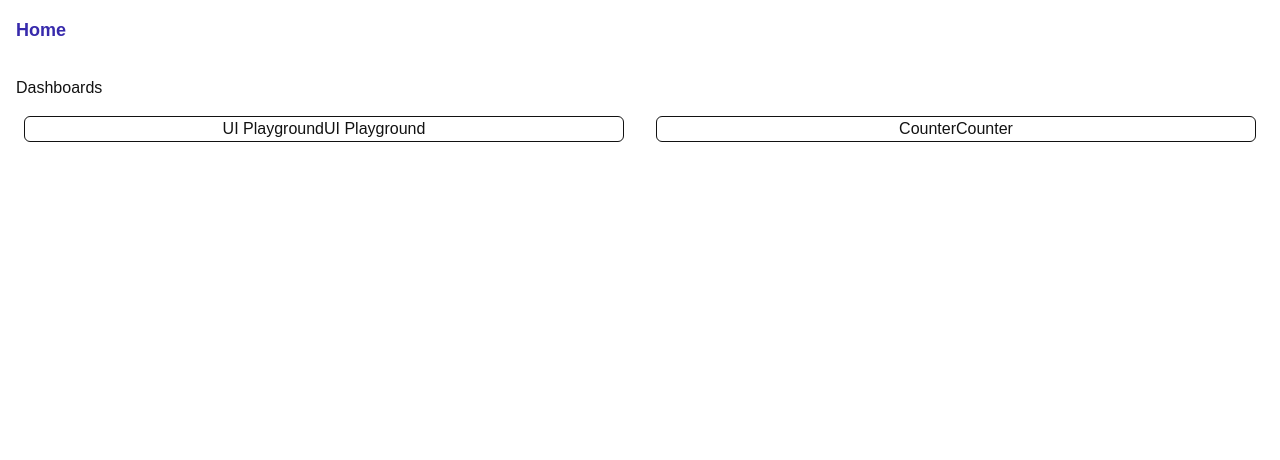
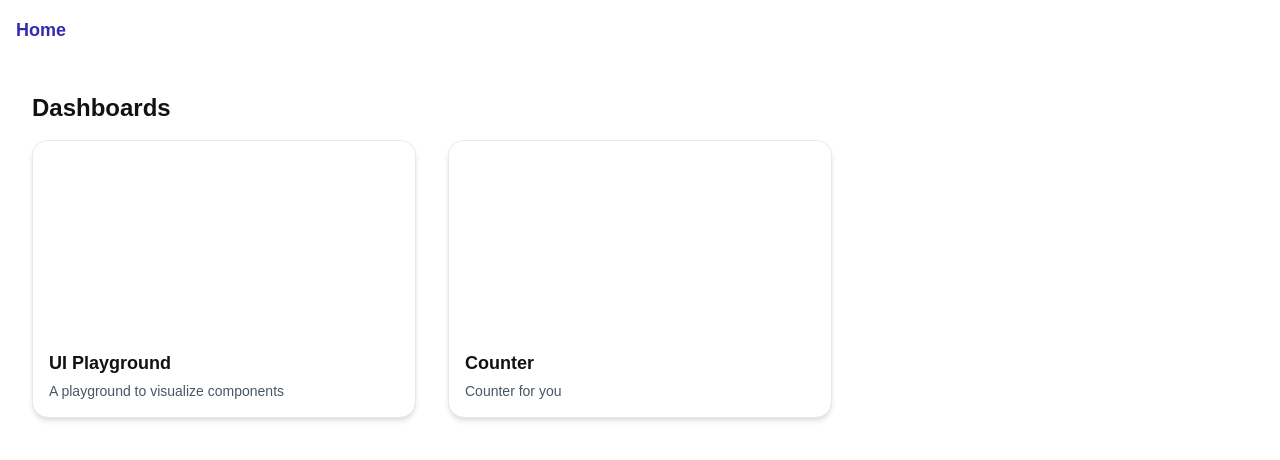
Before and after one commit to anilsworld2000/next-ui-playground, a Next.js app: page / in a window 1280 px wide. Shown: the top 460 px of the page. Built offline with nearby package versions, Linux system fonts and the light colour scheme.

Commit message:
update home page

```diff
--- a/app/page.tsx
+++ b/app/page.tsx
@@ -1,35 +1,75 @@
 "use client";
 import Link from "next/link";
+import { useState } from "react";
 
-type route = {
+type Route = {
   id: string;
   name: string;
   path: string;
+  description: string;
 };
+
 export default function Home() {
-
-  const routes: route[] = [
-    {id: '_ui_playground', name: 'UI Playground', path: '/playground' },
-    {id: '_counter', name: 'Counter', path: '/counter' },
+  const routes: Route[] = [
+    {
+      id: "_ui_playground",
+      name: "UI Playground",
+      path: "/playground",
+      description: "A playground to visualize components",
+    },
+    {
+      id: "_counter",
+      name: "Counter",
+      path: "/counter",
+      description: "Counter for you",
+    },
   ];
 
   return (
-    <div className="">
-      <main className="rounded-2xl flex-1 overflow">
-        <div className="p-4">
-          <h1 className="mb-2">Dashboards</h1>
+    <main className="p-8">
+      <h1 className="text-2xl font-bold mb-4">Dashboards</h1>
 
-          <div className="grid grid-cols-2 gap-8 p-2">
-            {routes.map(route => (
-              <Link key={route.id} className="border rounded-md text-center grid-cols-2" title={route.name} href={route.path}>
-                  {route.name}
-                  {route.name}
-              </Link>
-            ))}
-          </div>
-
-        </div>
-      </main>
-    </div>
+      <div className="grid grid-cols-1 sm:grid-cols-2 lg:grid-cols-3 gap-8">
+        {routes.map((dash) => (
+          <DashboardPreview key={dash.id} dash={dash} />
+        ))}
+      </div>
+    </main>
   );
 }
+
+function DashboardPreview({ dash }: { dash: Route }) {
+  const [loaded, setLoaded] = useState(false);
+
+  return (
+    <Link
+      href={dash.path}
+      className="group rounded-2xl shadow-md border border-gray-200 overflow-hidden bg-white hover:shadow-lg transition"
+    >
+      {/* 👇 Preview (mini live dashboard) */}
+      <div className="relative h-48 bg-gray-100 overflow-hidden">
+        {/* Shimmer placeholder until iframe loads */}
+        {!loaded && (
+          <div className="absolute inset-0 animate-pulse bg-gradient-to-r from-gray-200 via-gray-100 to-gray-200" />
+        )}
+
+        <iframe
+          src={dash.path}
+          className={`absolute top-0 left-0 w-full h-full scale-[1] origin-top-left pointer-events-none transform ${loaded ? "opacity-100" : "opacity-0"
+            } transition-opacity duration-500`}
+          title={dash.name}
+          onLoad={() => setLoaded(true)}
+        />
+
+        {/* Overlay for hover effect */}
+        <div className="absolute inset-0 bg-gradient-to-b from-transparent to-white/90 opacity-0 group-hover:opacity-100 transition-opacity"></div>
+      </div>
+
+      {/* 👇 Info */}
+      <div className="p-4">
+        <h3 className="text-lg font-semibold">{dash.name}</h3>
+        <p className="text-sm text-gray-600 mt-1">{dash.description}</p>
+      </div>
+    </Link>
+  );
+}
```
